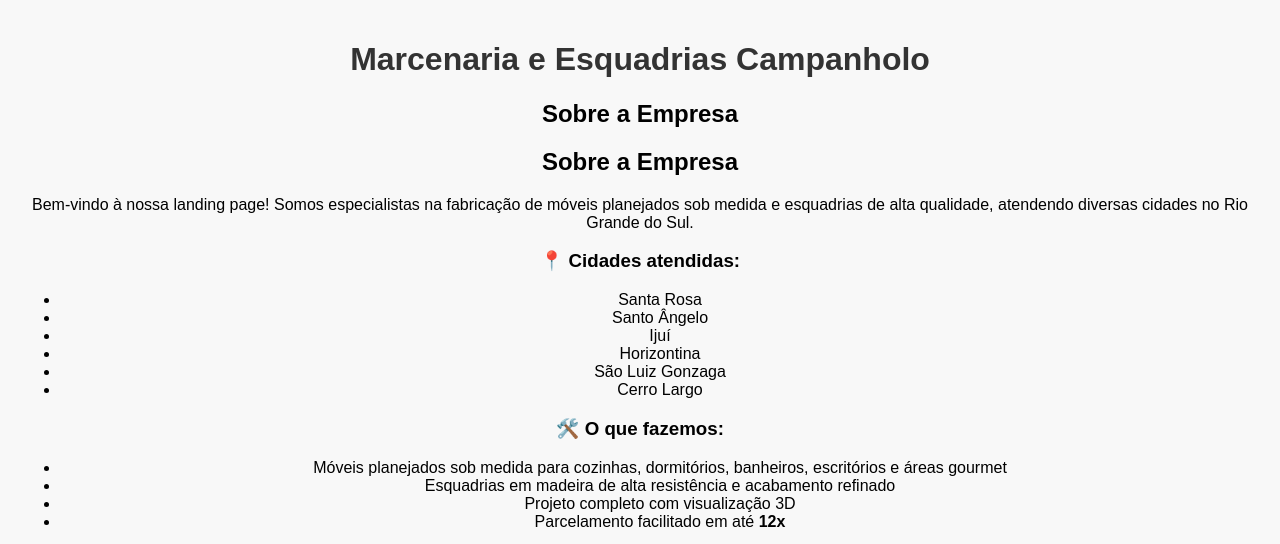
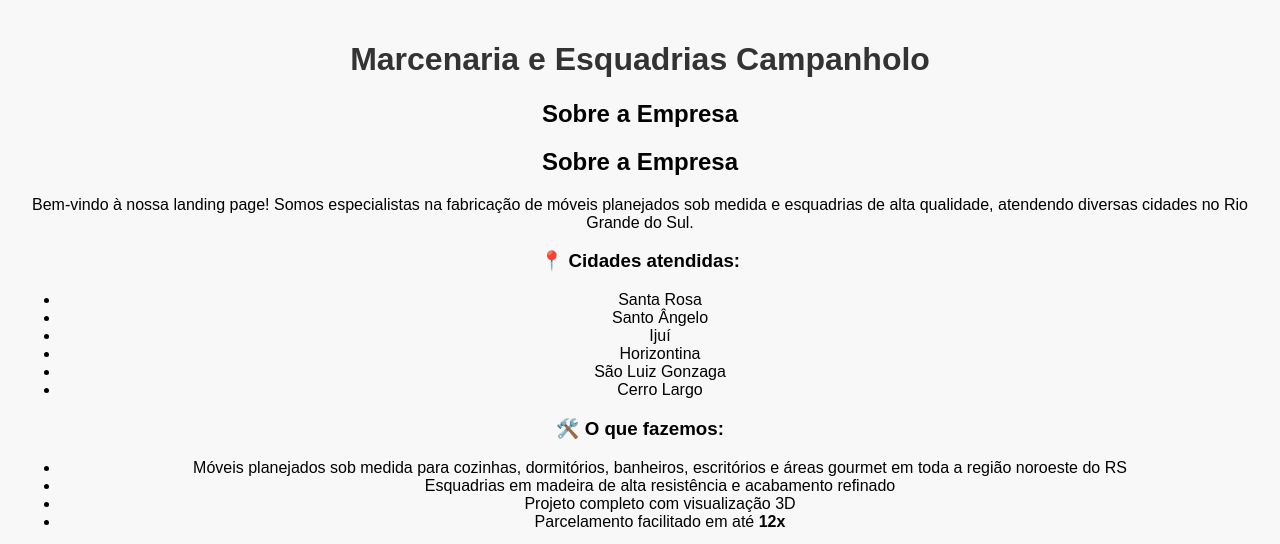
Before and after one commit to Ro211-star/campanholo-site, a plain HTML site: page index.html in a window 1280 px wide. Shown: the top 544 px of the page. Drawn offline with Linux system fonts and the light colour scheme.

Commit message:
Update index.html

```diff
--- a/index.html
+++ b/index.html
@@ -32,7 +32,7 @@
 
   <h3>🛠️ O que fazemos:</h3>
   <ul>
-    <li>Móveis planejados sob medida para cozinhas, dormitórios, banheiros, escritórios e áreas gourmet</li>
+    <li>Móveis planejados sob medida para cozinhas, dormitórios, banheiros, escritórios e áreas gourmet em toda a região noroeste do RS</li>
     <li>Esquadrias em madeira de alta resistência e acabamento refinado</li>
     <li>Projeto completo com visualização 3D</li>
     <li>Parcelamento facilitado em até <strong>12x</strong></li>
@@ -54,5 +54,4 @@
   <a class="whatsapp" href="https://wa.me/55996905967" target="_blank">Fale conosco no WhatsApp</a>
 </body>
 </html>
-Sobre a Empresa
 Marcenaria e Esquadrias Campanholo Giruá RS
```
